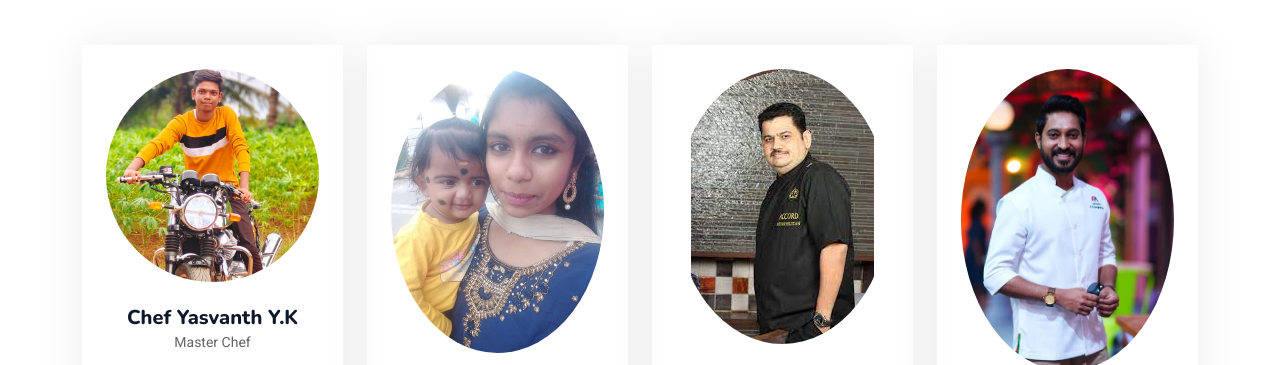
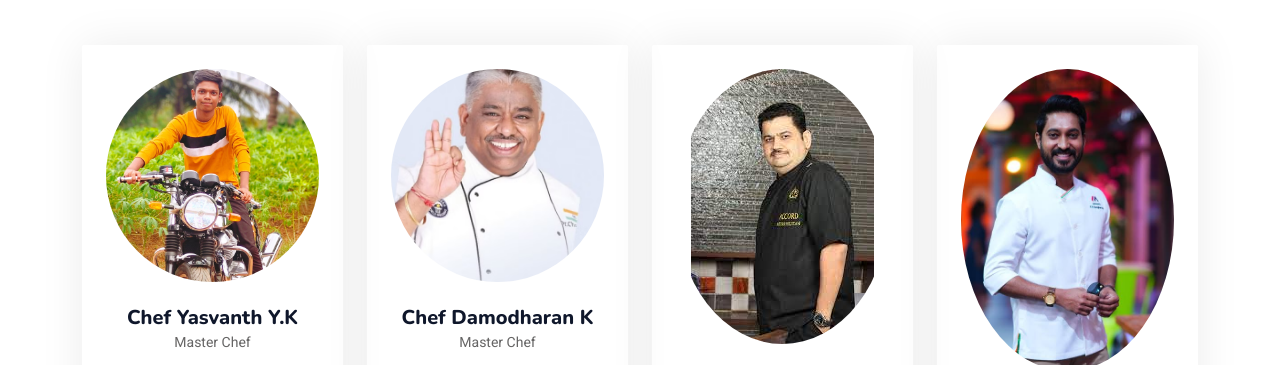
Before and after one commit to vijayrahul-2511/food-order, a plain HTML site: page index.html in a window 1280 px wide. Shown: the part 3173-3538 px from the top of the page. Drawn offline with nearby package versions, Linux system fonts and the light colour scheme.

Commit message:
Update index.html

```diff
--- a/index.html
+++ b/index.html
@@ -640,9 +640,9 @@
                     <div class="col-lg-3 col-md-6 wow fadeInUp" data-wow-delay="0.3s">
                         <div class="team-item text-center rounded overflow-hidden">
                             <div class="rounded-circle overflow-hidden m-4">
-                                <img class="img-fluid" src="img/testimonial-4.jpg" alt="">
+                                <img class="img-fluid" src="img/Chef Damodharan K .jpeg" alt="">
                             </div>
-                            <h5 class="mb-0">Kamali Y.K</h5>
+                            <h5 class="mb-0">Chef Damodharan K</h5>
                             <small>Master Chef</small>
                             <div class="d-flex justify-content-center mt-3">
                                 <a class="btn btn-square btn-primary mx-1" href=""><i class="fab fa-facebook-f"></i></a>
```
